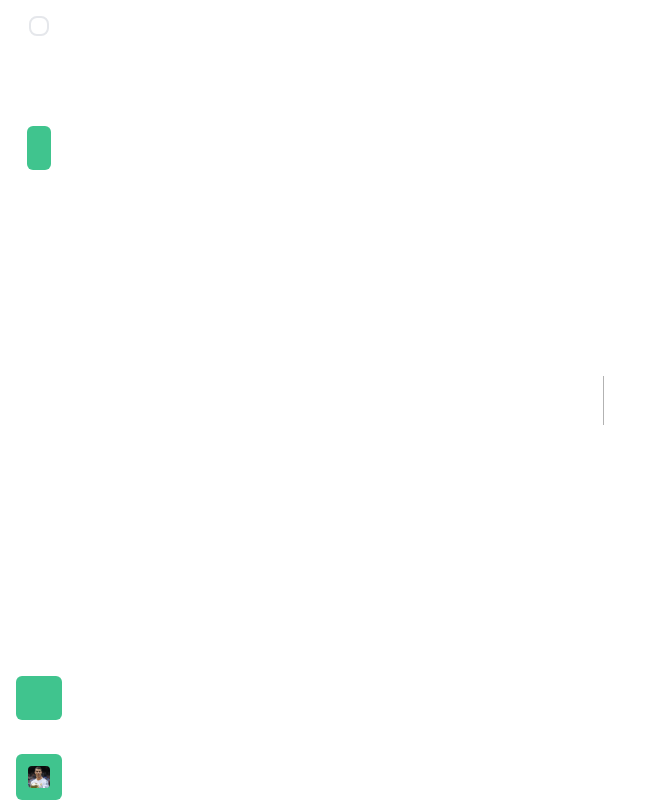
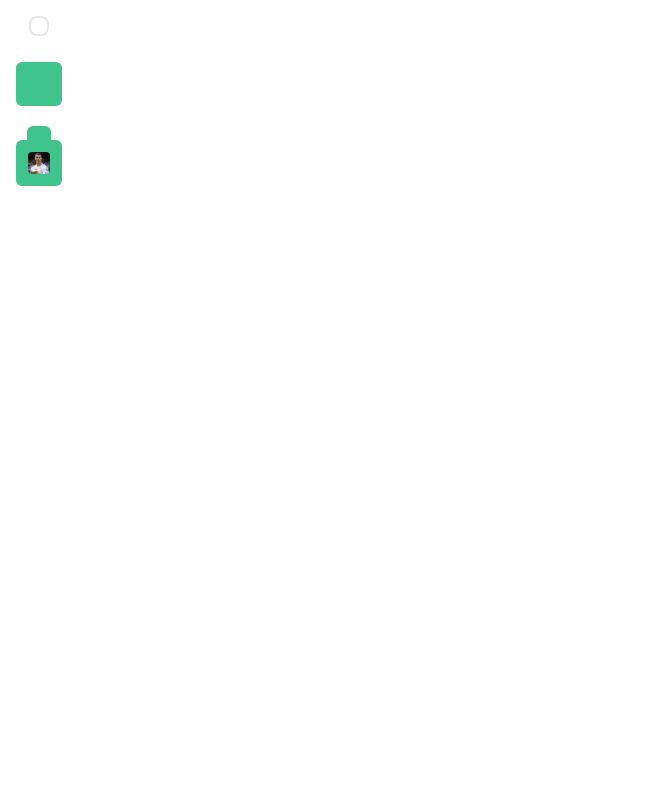
Before and after one commit to jareddelgado454/thePanda, a Next.js app in the folder client/: page /admin-dashboard/customers in a window 1280 px wide. Before the commit this address had no page. Shown: the whole page, without its empty margins (0-651 px from the left). Built offline with nearby package versions, Linux system fonts and the light colour scheme.

Commit message:
Commit Structure

```diff
--- /dev/null
+++ b/client/src/app/admin-dashboard/customers/page.jsx
@@ -0,0 +1,9 @@
+import React from 'react'
+
+const Customers = () => {
+  return (
+    <div>Customers</div>
+  )
+}
+
+export default Customers
--- /dev/null
+++ b/client/src/app/admin-dashboard/graphs/page.jsx
@@ -0,0 +1,9 @@
+import React from 'react'
+
+const Graphs = () => {
+  return (
+    <div>Graphs</div>
+  )
+}
+
+export default Graphs
--- /dev/null
+++ b/client/src/app/admin-dashboard/layout.jsx
@@ -0,0 +1,11 @@
+import { Sidebar } from "@/components/Sidebar";
+
+
+export default function AdminDashboardLayout ({children}) {
+    return(
+        <div>
+            <Sidebar />
+            {children}
+        </div>
+    )
+}
--- /dev/null
+++ b/client/src/app/admin-dashboard/page.jsx
@@ -0,0 +1,9 @@
+import React from 'react'
+
+const AdminDashboard = () => {
+  return (
+    <div>AdminDashboard</div>
+  )
+}
+
+export default AdminDashboard
--- /dev/null
+++ b/client/src/app/admin-dashboard/settings/page.jsx
@@ -0,0 +1,9 @@
+import React from 'react'
+
+const Settings = () => {
+  return (
+    <div>Settings</div>
+  )
+}
+
+export default Settings
--- /dev/null
+++ b/client/src/app/admin-dashboard/technicians/page.jsx
@@ -0,0 +1,9 @@
+import React from 'react'
+
+const Technicians = () => {
+  return (
+    <div>Technicians</div>
+  )
+}
+
+export default Technicians
--- /dev/null
+++ b/client/src/app/admin-dashboard/users/page.jsx
@@ -0,0 +1,9 @@
+import React from 'react'
+
+const Users = () => {
+  return (
+    <div>Users</div>
+  )
+}
+
+export default Users
--- a/client/src/app/entities/user/page.jsx
+++ /dev/null
@@ -1,6 +0,0 @@
-export default function Page()
-{
-    return (
-        <p>userView</p>
-    )
-}
--- a/client/src/app/layout.jsx
+++ b/client/src/app/layout.jsx
@@ -1,6 +1,5 @@
 import { Inter } from "next/font/google";
 import "./globals.css";
-import { Sidebar } from "@/components/Sidebar";
 import { robotoFlex } from "./font";
 
 const inter = Inter({ subsets: ["latin"] });
@@ -14,7 +13,6 @@ export default function RootLayout({ children }) {
   return (
     <html lang="en">
       <body className="flex w-full h-screen">
-        <Sidebar />
         <div className={`${robotoFlex.className} antialiased home_content dark:bg-zinc-800 text-white`}>
           {children}
         </div>
```
